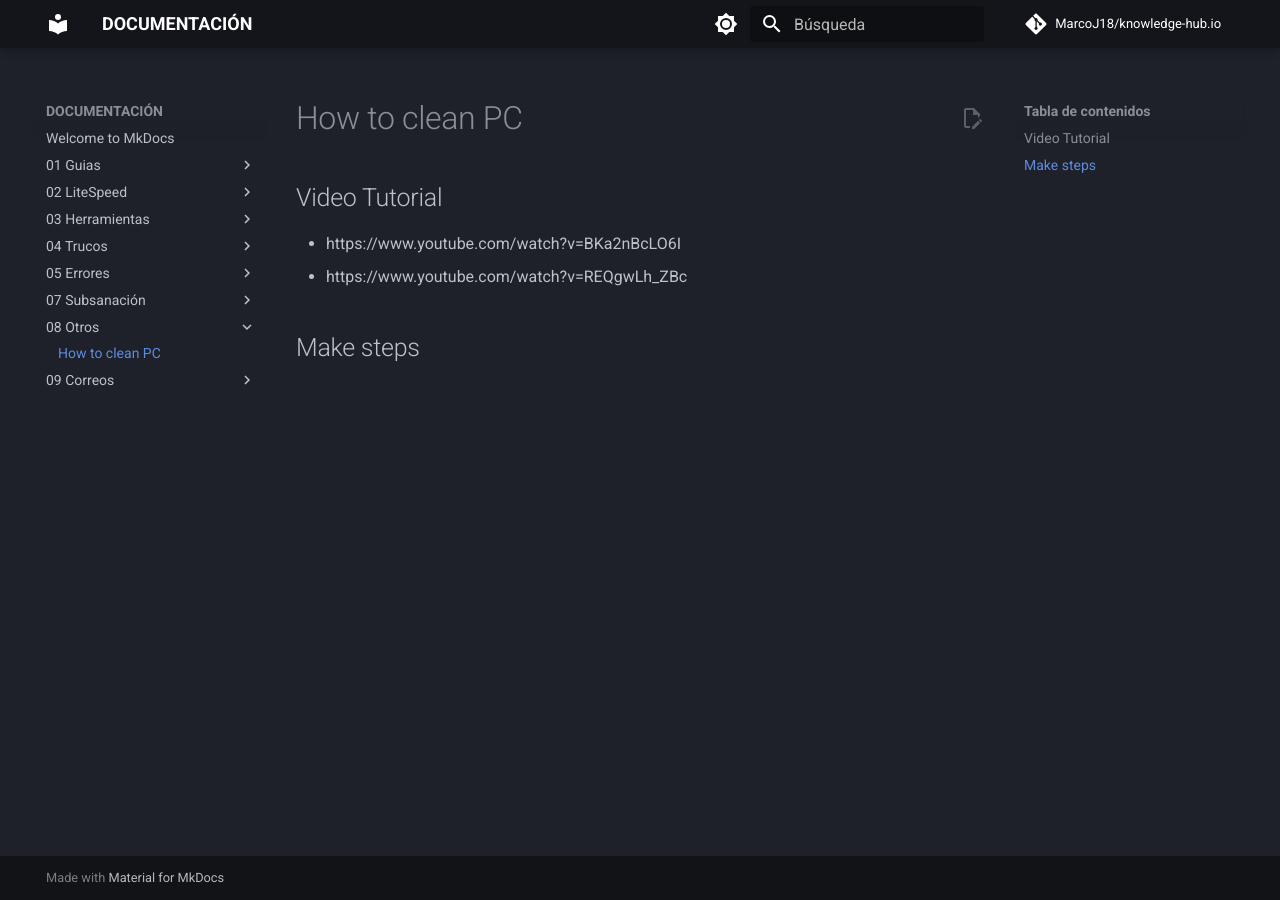
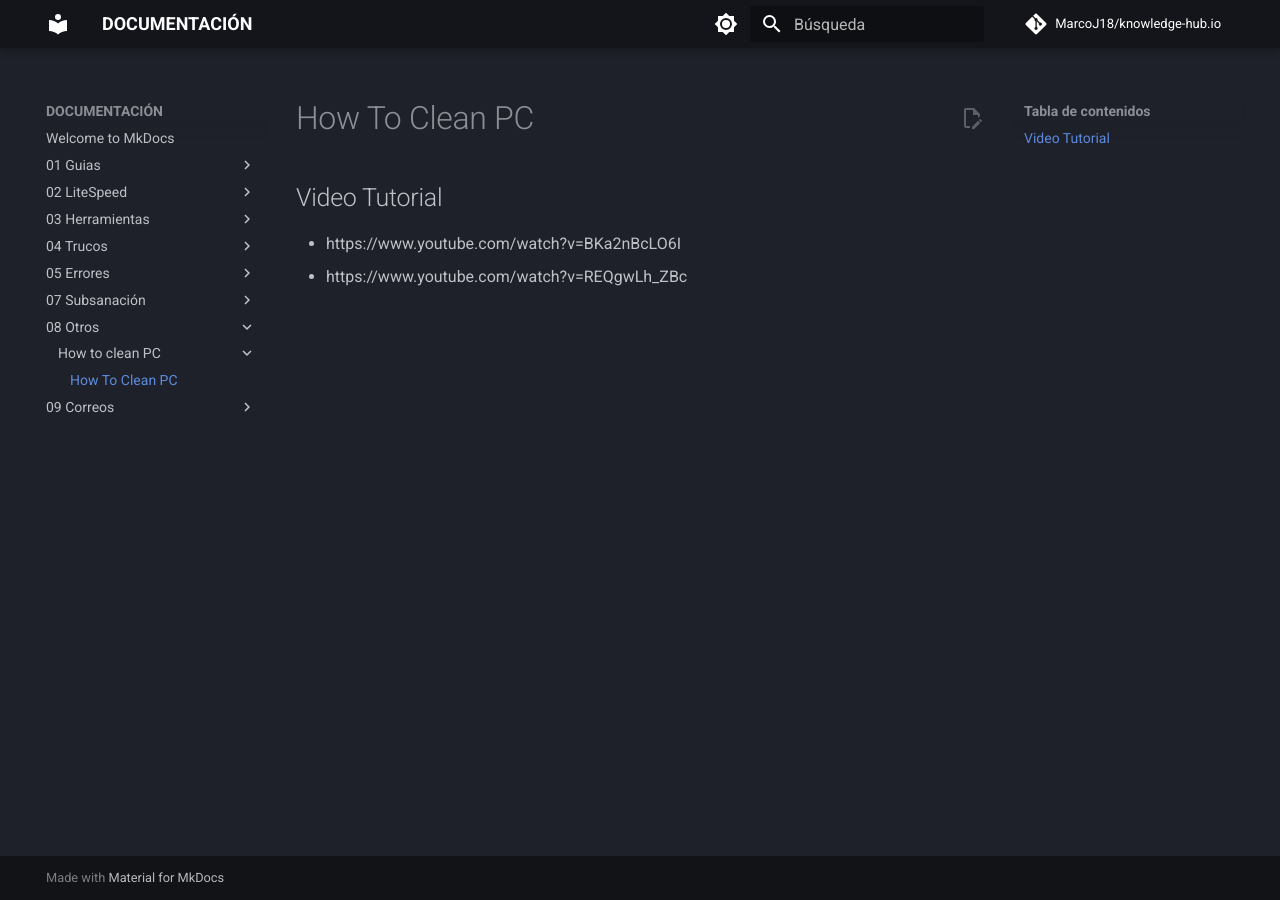
Before and after one commit to MarcoJ18/knowledge-hub.io, an MkDocs documentation site: the page built from docs/08_Otros/How to clean PC/index.md, in a window 1280 px wide. Built offline with MkDocs 1.6.1 and Material for MkDocs 9.7.7, drawn with Linux system fonts in a browser that asks for light colours; comment, search, counter and statistics services are not loaded.

Commit message:
Actualizado documentacion how to Clean PC

```diff
--- a/docs/08_Otros/How to clean PC.md
+++ b/docs/08_Otros/How to clean PC/index.md
@@ -1,5 +1,6 @@
+---
+title: How To Clean PC
+---
 ## Video Tutorial
 - https://www.youtube.com/watch?v=BKa2nBcLO6I
 - https://www.youtube.com/watch?v=REQgwLh_ZBc
-
-## Make steps
```
